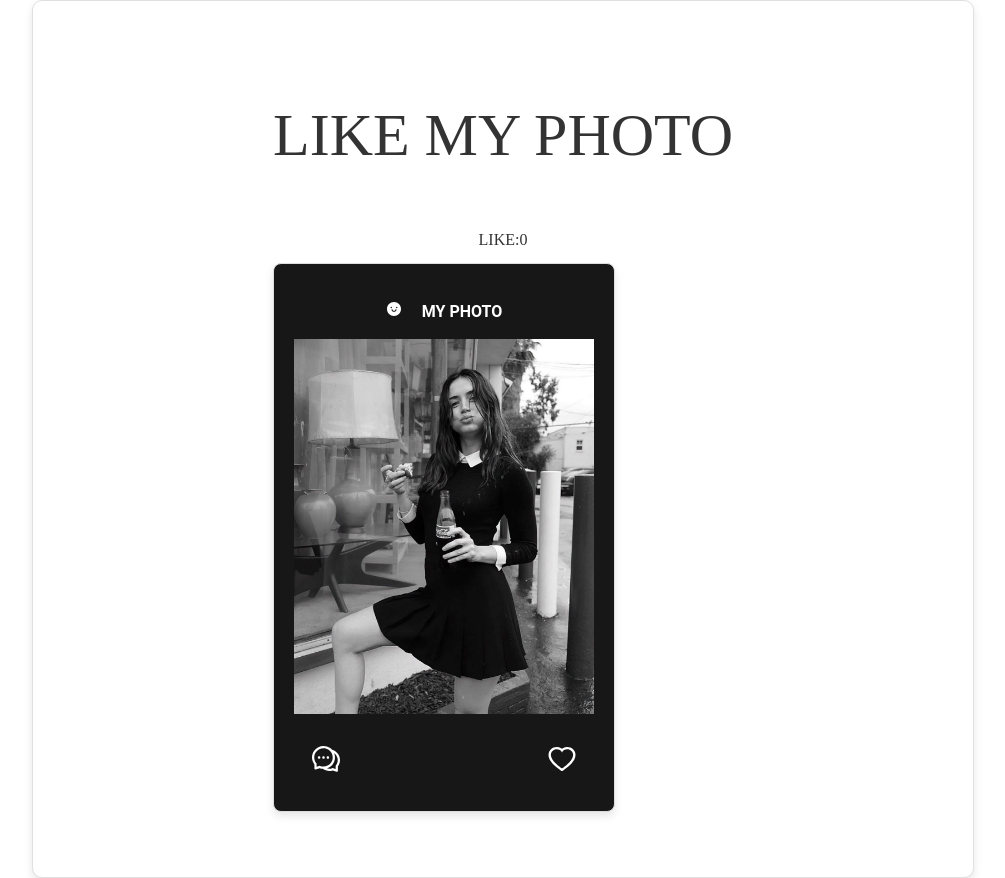
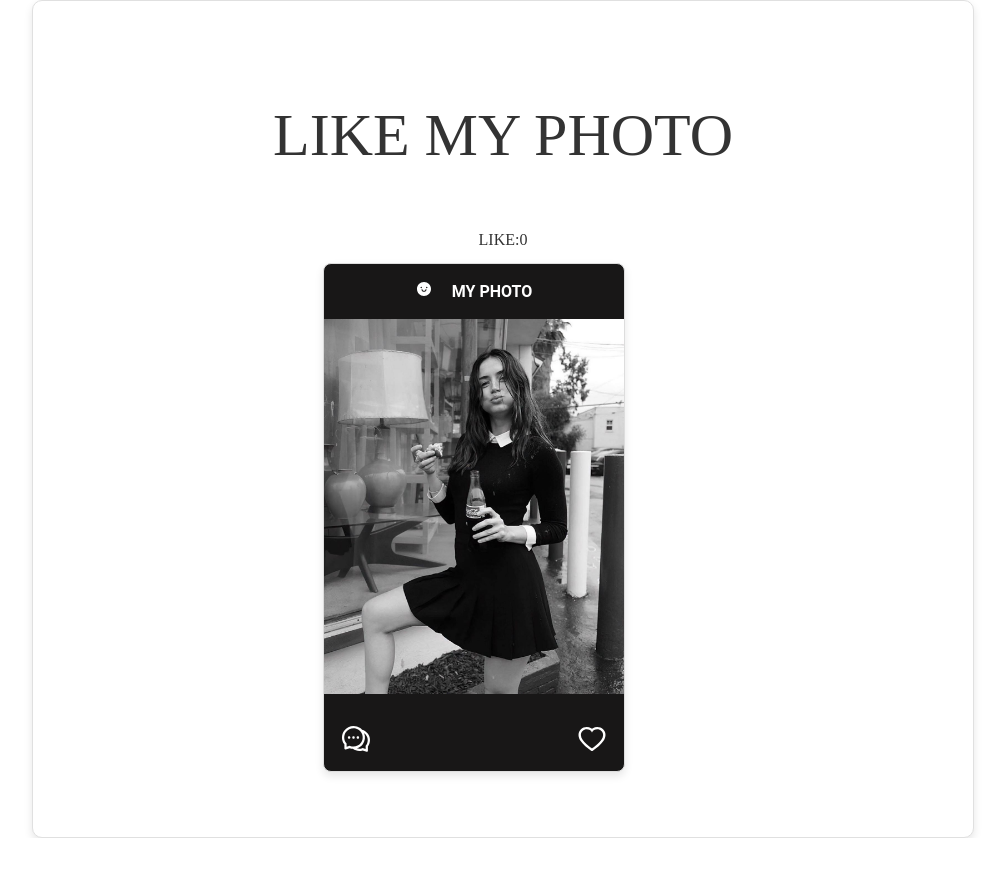
Before and after one commit to Ahmed-Hamdy101/react-my-photo-app, a React (Create React App) app: page / in a window 1280 px wide. Shown: the whole page, without its empty margins (137-1142 px from the left). After the commit the page ends 838 px from the top, so only its background shows below. Built offline with nearby package versions, Linux system fonts and the light colour scheme.

Commit message:
edit new style for css file

```diff
--- a/src/App.css
+++ b/src/App.css
@@ -1319,7 +1319,7 @@ body, html {
   border: 1px solid #ddd;
   border-radius: 8px;
   box-shadow: 0 4px 8px rgba(0, 0, 0, 0.1);
-  padding: 20px;
+  margin-left: 50px;
   margin-bottom: 30px;
   transition: transform 0.3s ease, box-shadow 0.3s ease;
   overflow: hidden;
@@ -1357,7 +1357,10 @@ border-top: none !important ;
 margin: 0;
 padding: 0;
 width : 100%}
-
+.card img{
+  height: fit-content;
+  margin: 0%;
+}
 
 .footer {
   background-color: #333;
```
